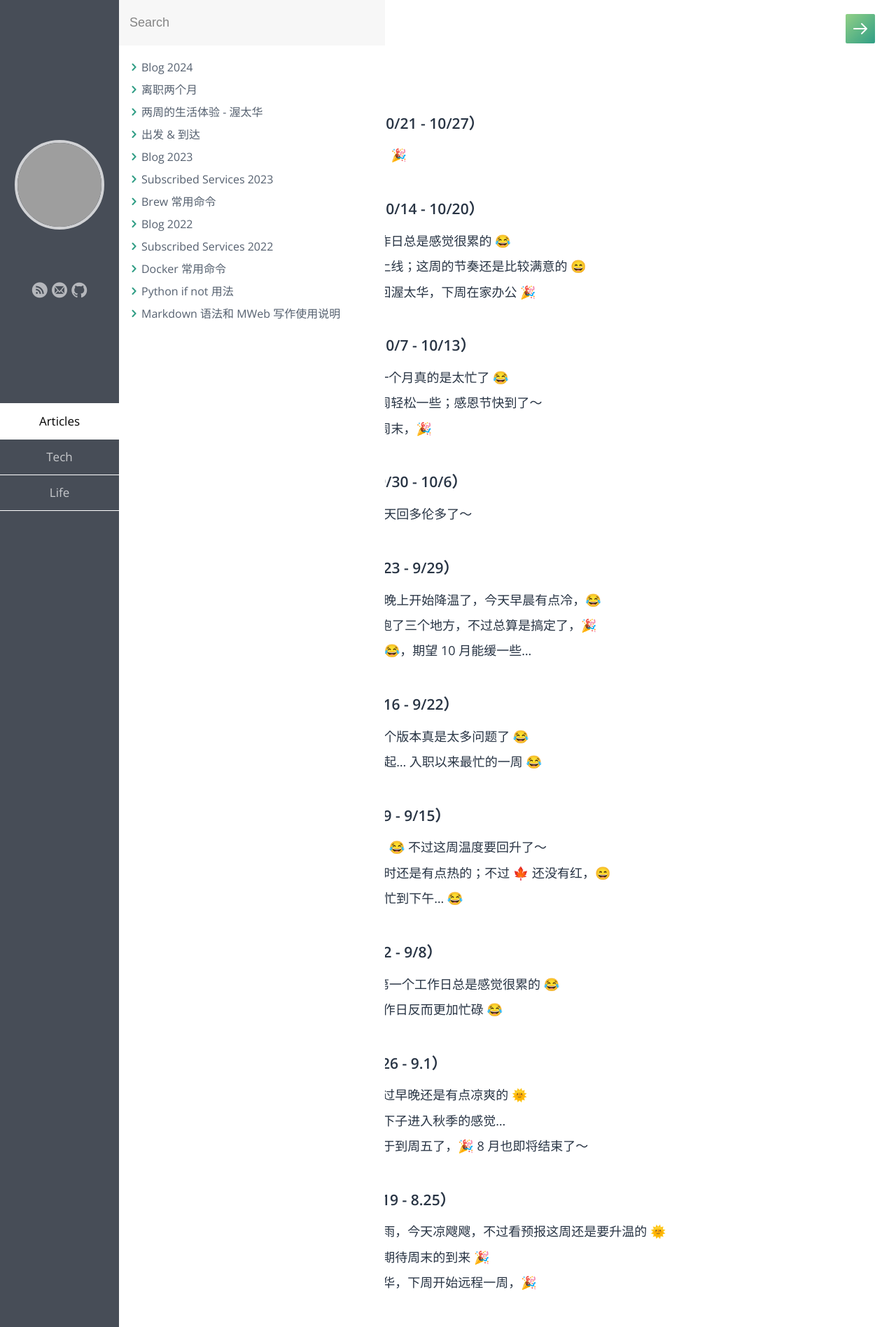
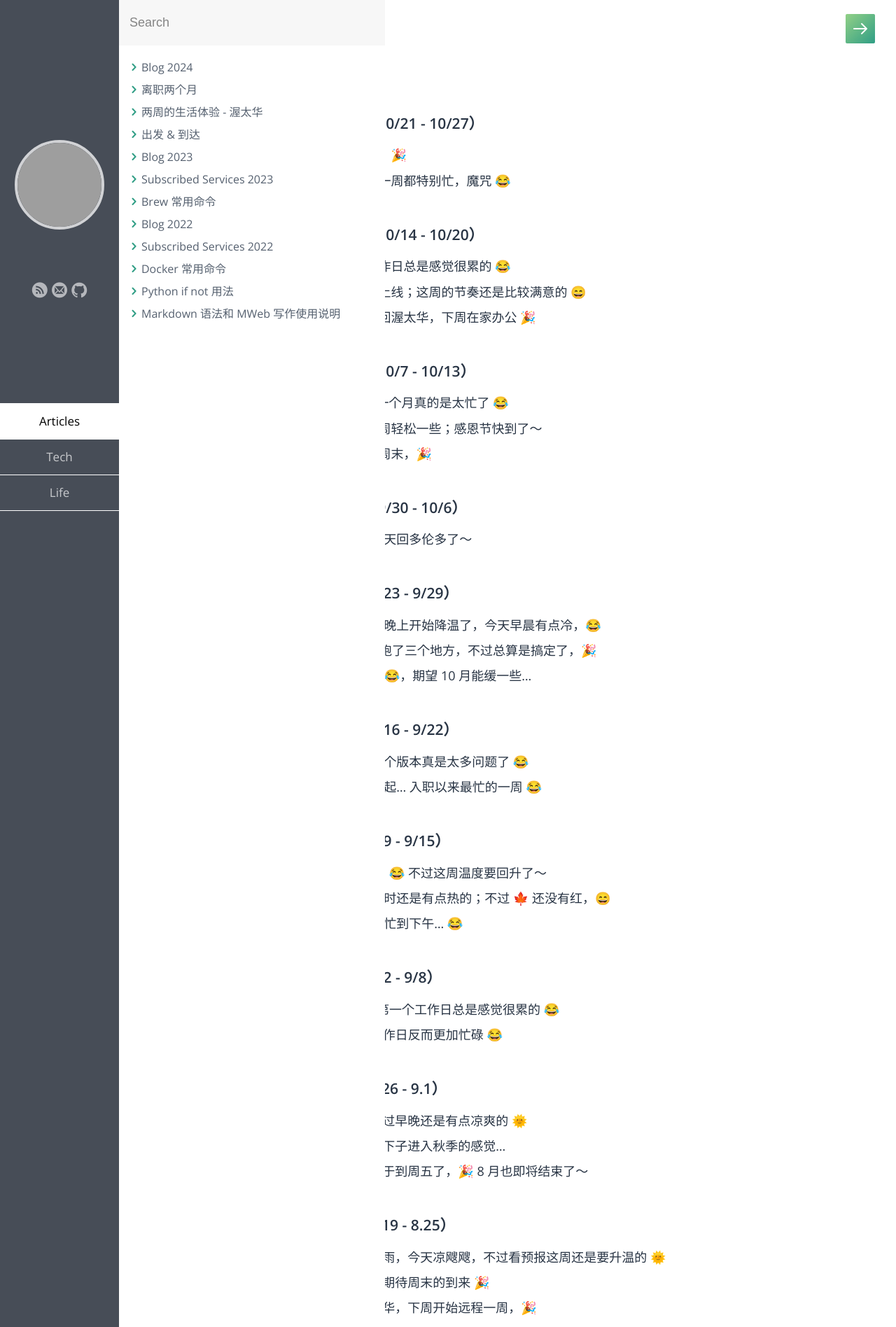
Before and after one commit to samxupeiran/samxupeiran.github.io, a Jekyll site: the page built from _posts/life/2024-01-02-my-blog.md, in a window 1280 px wide. Shown: the top 1896 px of the page at 70% size. Built offline with Jekyll 4.4.1, drawn with Linux system fonts in a browser that asks for light colours; some web fonts are replaced; some of the changed text lies outside the part shown; grey boxes are pictures that could not be loaded.

Commit message:
feat: add weekly blog 10/25

```diff
--- a/_posts/life/2024-01-02-my-blog.md
+++ b/_posts/life/2024-01-02-my-blog.md
@@ -8,6 +8,7 @@ tags: Blog
 
 - ### 2024 年 10 月 第 4 周（10/21 - 10/27）
      - 10/21 这周在渥太华远程，🎉
+     - 10/25 每个月在家办公的一周都特别忙，魔咒 😂
 
 - ### 2024 年 10 月 第 3 周（10/14 - 10/20）
      - 10/14 长周末的第一个工作日总是感觉很累的 😂
```
